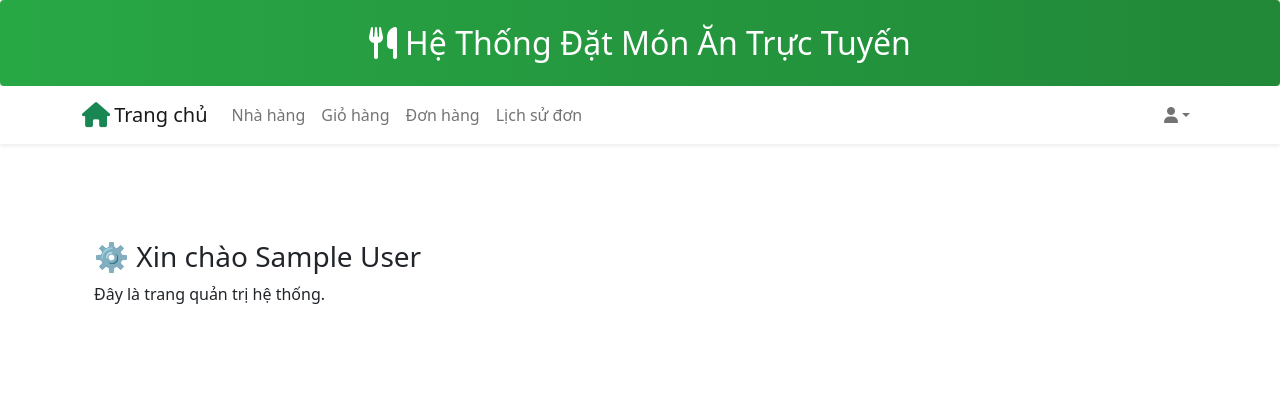
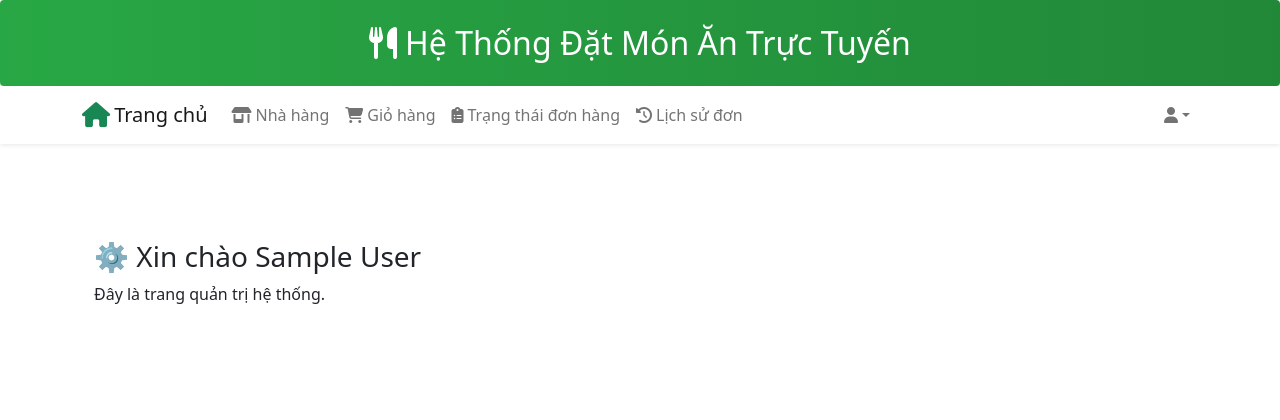
Before and after one commit to lybuida/Ordering_Food_App, a Flask app: page /admin/ in a window 1280 px wide. Shown: the top 420 px of the page. Run offline with Flask 3, Linux system fonts and the light colour scheme; a user stored in the database is signed in; tables that the repository leaves empty hold one stand-in row (values such as "Sample post").

Commit message:
update header _ ly

```diff
--- a/OrderingFoodApp/init_db.py
+++ b/OrderingFoodApp/init_db.py
@@ -3,7 +3,7 @@ from OrderingFoodApp.models import *
 from faker import Faker
 from werkzeug.security import generate_password_hash
 import random
-from datetime import datetime, timedelta  # Thêm import ở đầu file nếu chưa có
+from datetime import datetime, timedelta
 
 fake = Faker('vi_VN')
 
--- a/OrderingFoodApp/models.py
+++ b/OrderingFoodApp/models.py
@@ -142,7 +142,7 @@ class Restaurant(db.Model):
     longitude = Column(Float)
     image_url = Column(String(255))  # Thêm dòng này
     created_at = Column(DateTime, default=datetime.utcnow)
-    approval_status = Column(Enum(RestaurantApprovalStatus), nullable=False, default=RestaurantApprovalStatus.PENDING)
+    approval_status = Column(Enum(RestaurantApprovalStatus), nullable=False, default=RestaurantApprovalStatus.APPROVED)
     rejection_reason = Column(Text, nullable=True)  # Lưu lý do nếu bị từ chối
 
 
--- a/OrderingFoodApp/templates/layout/header.html
+++ b/OrderingFoodApp/templates/layout/header.html
@@ -46,11 +46,12 @@
                 </li>
                 <li class="nav-item"><a class="nav-link" href="{{ url_for('owner.owner_orders') }}">Đơn hàng</a></li>
                 <li class="nav-item"><a class="nav-link" href="/owner/reviews">Đánh giá</a></li>
+
                 {% elif current_user.role == UserRole.CUSTOMER %}
-                <li class="nav-item"><a class="nav-link" href="/customer/restaurants_list">Nhà hàng</a></li>
-                <li class="nav-item"><a class="nav-link" href="/customer/cart">Giỏ hàng</a></li>
-                <li class="nav-item"><a class="nav-link" href="/customer/current_orders">Đơn hàng</a></li>
-                <li class="nav-item"><a class="nav-link" href="/customer/orders">Lịch sử đơn</a></li>
+                <li class="nav-item"><a class="nav-link" href="/customer/restaurants_list"><i class="fas fa-store-alt me-1"></i>Nhà hàng</a></li>
+                <li class="nav-item"><a class="nav-link" href="/customer/cart"><i class="fas fa-shopping-cart me-1" id="cartIcon"></i>Giỏ hàng</a></li>
+                <li class="nav-item"><a class="nav-link" href="/customer/current_orders"><i class="fas fa-clipboard-list me-1"></i>Trạng thái đơn hàng</a></li>
+                <li class="nav-item"><a class="nav-link" href="/customer/orders"><i class="fas fa-history me-1"></i>Lịch sử đơn</a></li>
                 {% endif %}
             </ul>
 
```
